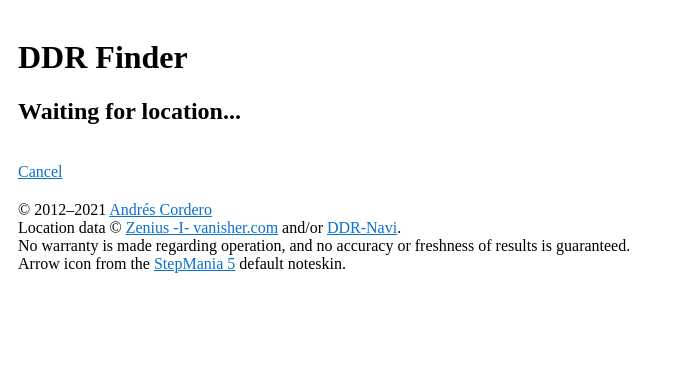
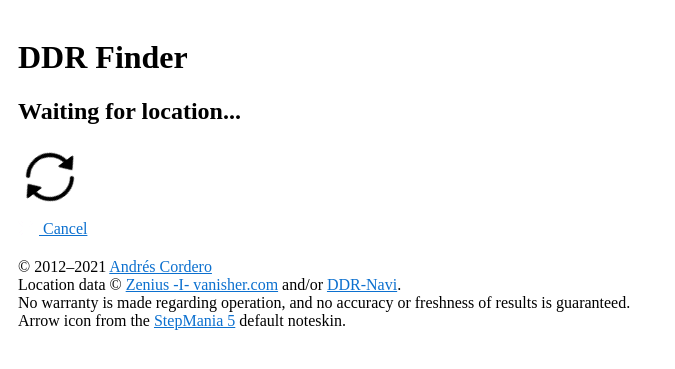
Before and after one commit to Andrew67/ddr-finder, a PHP site: page /locator.html in a window 1280 px wide. Shown: the top 369 px of the page, without its empty margins (0-675 px from the left). Run offline with PHP 8.4, Linux system fonts and the light colour scheme; some libraries are stand-ins or nearby versions.

Commit message:
Replace icon font usages with Bootstrap Icon SVGs. Fix metroui build process to avoid self-duplication. Resolves #18

```diff
--- a/package.json
+++ b/package.json
@@ -23,8 +23,8 @@
     "purgecss": "^4.0.3"
   },
   "scripts": {
-    "unzip:metroui": "unzip metroui.zip -d web/",
-    "purgecss:metroui": "purgecss --css web/metroui/css/modern*.css --content web/metroui/js/accordion.js web/*.html web/js/*.js --output web/metroui/css/purged",
+    "unzip:metroui": "unzip -o metroui.zip -d web/",
+    "purgecss:metroui": "purgecss --css web/metroui/css/modern.css web/metroui/css/modern-responsive.css --content web/metroui/js/accordion.js web/*.html web/js/*.js --output web/metroui/css/purged",
     "minify:metroui": "minify web/metroui/css/purged/modern*.css > web/metroui/css/modern.min.css",
     "build:metroui": "npm run unzip:metroui && mkdir -p web/metroui/css/purged && npm run purgecss:metroui && npm run minify:metroui",
     "copy:jquery": "cp node_modules/jquery/dist/jquery.min.js web/js/",
--- a/web/css/custom.css
+++ b/web/css/custom.css
@@ -37,6 +37,21 @@ body {
     margin-bottom: 10px;
 }
 
+.loading-img {
+    filter: invert(1);
+    margin-bottom: 5px;
+}
+
+.arcade-has-ddr-value {
+    position: relative;
+    top: .125em;
+}
+
+/* Convert SVGs that have built-in color to white */
+.filter-white {
+    filter: brightness(10);
+}
+
 /* Begin Metro UI CSS enhancements, overrides and backports */
 
 /* Override colors to increase contrast and pass Lighthouse/aXe tests */
@@ -49,6 +64,14 @@ body {
 }
 #ddrfinder.metrouicss .bg-color-orangeDark {
     background-color: #c0421b !important;
+}
+
+/* Align new SVG <img> icons in buttons */
+#ddrfinder.metrouicss .button > img,
+#ddrfinder.metrouicss button > img {
+    position: relative;
+    top: .125em;
+    margin-right: 5px;
 }
 
 /* Force open accordion entries and hide buttons on print */
@@ -88,7 +111,7 @@ body {
         transform: rotate(359deg);
     }
 }
-.icon-ani-spin {
+.ani-spin {
     -webkit-animation: ani-spin 1.5s linear infinite;
     animation: ani-spin 1.5s linear infinite;
 }
--- a/web/css/dark.css
+++ b/web/css/dark.css
@@ -39,10 +39,14 @@ body,
     border-color: rgba(255,255,255,.8);
 }
 
-.metrouicss .fg-color-red {
-    color: #ef9a9a !important;
+.loading-img {
+    filter: none;
 }
 
-.metrouicss .fg-color-green {
-    color: #a5d6a7 !important;
+.arcade-has-ddr-value.red {
+    filter: brightness(6);
 }
+
+.arcade-has-ddr-value.green {
+    filter: brightness(2) saturate(.5);
+}
--- a/web/js/locator.js
+++ b/web/js/locator.js
@@ -75,9 +75,14 @@ $(function () {
         return metadata[src].name;
     };
 
-    // Returns the classes for green checkmark on true, red cross on false.
+    // Returns the classes for green on true, red on false.
+    var green_red = function (value) {
+        return value ? 'green' : 'red';
+    };
+
+    // Returns the image path for the checkmark on true, cross on false.
     var checkmark_cross = function (value) {
-        return value ? 'icon-checkmark fg-color-green' : 'icon-cancel-2 fg-color-red';
+        return value ? 'images/check-lg.svg' : 'images/x-lg.svg';
     };
 
     // Geolocation error handler
@@ -128,7 +133,8 @@ $(function () {
                 arcade.find('.arcade-latitude').text(locations[i].lat.toFixed(5));
                 arcade.find('.arcade-longitude').text(locations[i].lng.toFixed(5));
                 arcade.find('.arcade-info-name').text(info_name(data.sources, locations[i].src));
-                arcade.find('.arcade-has-ddr-value').addClass(checkmark_cross(locations[i].hasDDR));
+                arcade.find('.arcade-has-ddr-value').attr('src', checkmark_cross(locations[i].hasDDR));
+                arcade.find('.arcade-has-ddr-value').addClass(green_red(locations[i].hasDDR));
                 arcade.find('.arcade-has-ddr-text').text(locations[i].hasDDR ? 'Yes' : 'No');
 
                 var mapsuffix = locations[i].lat + ',' + locations[i].lng + '(' + encodeURIComponent(locations[i].name) + ')';
--- a/web/locator.html
+++ b/web/locator.html
@@ -33,7 +33,7 @@
     <h2>Loading...</h2>
     <p>
         <a href="index.html" class="button bg-color-red fg-color-white">
-            <i class="icon-cancel-2" aria-hidden="true"></i> Cancel
+            <img src="images/x-lg.svg" alt="" width="16" height="16" class="filter-white"> Cancel
         </a>
     </p>
 </div>
@@ -43,10 +43,10 @@
     <p>Your web browser does not support the HTML5 Geolocation API!</p>
     <p>
         <a href="https://zenius-i-vanisher.com/" class="button bg-color-blueDark fg-color-white" target="_blank" rel="noopener">
-            <i class="icon-new-tab" aria-hidden="true"></i> Go to Zenius -I- vanisher.com Arcade Locations
+            <img src="images/box-arrow-up-right.svg" alt="" width="16" height="16"> Go to Zenius -I- vanisher.com Arcade Locations
         </a>
         <a href="https://www.ddr-navi.jp/" class="button bg-color-blueDark fg-color-white" target="_blank" rel="noopener">
-            <i class="icon-new-tab" aria-hidden="true"></i> Go to DDR-Navi
+            <img src="images/box-arrow-up-right.svg" alt="" width="16" height="16"> Go to DDR-Navi
         </a>
     </p>
 </div>
@@ -54,9 +54,9 @@
 <div id="message-waiting" class="message-hidden">
     <h2>Waiting for location...</h2>
     <p>
-        <i class="icon-loading icon-ani-spin icon-4x" aria-hidden="true"></i><br>
+        <img src="images/arrow-repeat.svg" alt="" width="64" height="64" class="loading-img ani-spin"><br>
         <a href="index.html" class="button bg-color-red fg-color-white">
-            <i class="icon-cancel-2" aria-hidden="true"></i> Cancel
+            <img src="images/x-lg.svg" alt="" width="16" height="16" class="filter-white"> Cancel
         </a>
     </p>
 </div>
@@ -66,7 +66,7 @@
     <p>Reload this page and make sure to allow location detection!</p>
     <p>
         <button onclick="location.reload()" class="bg-color-greenDark fg-color-white">
-            <i class="icon-loop" aria-hidden="true"></i> Reload
+            <img src="images/arrow-repeat.svg" alt="" width="16" height="16"> Reload
         </button>
     </p>
 </div>
@@ -76,13 +76,13 @@
     <p>Unable to locate your current position</p>
     <p>
         <button onclick="location.reload()" class="bg-color-greenDark fg-color-white">
-            <i class="icon-loop" aria-hidden="true"></i> Retry
+            <img src="images/arrow-repeat.svg" alt="" width="16" height="16"> Retry
         </button><br>
         <a href="https://zenius-i-vanisher.com/" class="button bg-color-blueDark fg-color-white" target="_blank" rel="noopener">
-            <i class="icon-new-tab" aria-hidden="true"></i> Go to Zenius -I- vanisher.com Arcade Locations
+            <img src="images/box-arrow-up-right.svg" alt="" width="16" height="16"> Go to Zenius -I- vanisher.com Arcade Locations
         </a>
         <a href="https://www.ddr-navi.jp/" class="button bg-color-blueDark fg-color-white" target="_blank" rel="noopener">
-            <i class="icon-new-tab" aria-hidden="true"></i> Go to DDR-Navi
+            <img src="images/box-arrow-up-right.svg" alt="" width="16" height="16"> Go to DDR-Navi
         </a>
     </p>
 </div>
@@ -90,9 +90,9 @@
 <div id="message-found-searching" class="message-hidden">
     <h2>Found you! Locating arcades...</h2>
     <p>
-        <i class="icon-loading icon-ani-spin icon-4x" aria-hidden="true"></i><br>
+        <img src="images/arrow-repeat.svg" alt="" width="64" height="64" class="loading-img ani-spin"><br>
         <a href="index.html" class="button bg-color-red fg-color-white">
-            <i class="icon-cancel-2" aria-hidden="true"></i> Cancel
+            <img src="images/x-lg.svg" alt="" width="16" height="16" class="filter-white"> Cancel
         </a>
     </p>
 </div>
@@ -102,13 +102,13 @@
     <p>Temporary error while attempting to load or process data from the database</p>
     <p>
         <button onclick="location.reload()" class="bg-color-greenDark fg-color-white">
-            <i class="icon-loop" aria-hidden="true"></i> Retry
+            <img src="images/arrow-repeat.svg" alt="" width="16" height="16"> Retry
         </button><br>
         <a href="https://zenius-i-vanisher.com/" class="button bg-color-blueDark fg-color-white" target="_blank" rel="noopener">
-            <i class="icon-new-tab" aria-hidden="true"></i> Go to Zenius -I- vanisher.com Arcade Locations
+            <img src="images/box-arrow-up-right.svg" alt="" width="16" height="16"> Go to Zenius -I- vanisher.com Arcade Locations
         </a>
         <a href="https://www.ddr-navi.jp/" class="button bg-color-blueDark fg-color-white" target="_blank" rel="noopener">
-            <i class="icon-new-tab" aria-hidden="true"></i> Go to DDR-Navi
+            <img src="images/box-arrow-up-right.svg" alt="" width="16" height="16"> Go to DDR-Navi
         </a>
     </p>
 </div>
@@ -133,7 +133,7 @@
                     <h3 class="arcade-city">City</h3>
                     <h4>Approximately <span class="arcade-distance">???</span> km away</h4>
                     <h4 class="arcade-has-ddr">DDR available:
-                        <i class="arcade-has-ddr-value" aria-hidden="true"></i>
+                        <img class="arcade-has-ddr-value" src="images/x-lg.svg" alt="" width="16" height="16">
                         <span class="arcade-has-ddr-text">???</span>
                     </h4>
                     <h5>
@@ -142,13 +142,13 @@
                     </h5>
                     <div class="arcade-action-buttons">
                         <a class="arcade-nav button bg-color-purple fg-color-white" href="#">
-                            <i class="icon-location-2" aria-hidden="true"></i> Navigate
+                            <img src="images/cursor-fill.svg" alt="" width="16" height="16"> Navigate
                         </a>
                         <a class="arcade-gmaps button bg-color-greenDark fg-color-white" target="_blank" rel="noopener">
-                            <i class="icon-location" aria-hidden="true"></i> Show in Google Maps
+                            <img src="images/geo-alt-fill.svg" alt="" width="16" height="16"> Show in Google Maps
                         </a><br>
                         <a class="arcade-info button bg-color-blueDark fg-color-white" target="_blank" rel="noopener">
-                            <i class="icon-new-tab" aria-hidden="true"></i> Info on <span class="arcade-info-name">???</span>
+                            <img src="images/box-arrow-up-right.svg" alt="" width="16" height="16"> Info on <span class="arcade-info-name">???</span>
                         </a>
                     </div>
                 </div>
@@ -162,13 +162,13 @@
         <p>Sorry! Try going back and selecting a different source database or check out the full websites.</p>
         <p>
             <button onclick="location.reload()" class="bg-color-greenDark fg-color-white">
-                <i class="icon-loop" aria-hidden="true"></i> Retry
+                <img src="images/arrow-repeat.svg" alt="" width="16" height="16"> Retry
             </button><br>
             <a href="https://zenius-i-vanisher.com/" class="button bg-color-blueDark fg-color-white" target="_blank" rel="noopener">
-                <i class="icon-new-tab" aria-hidden="true"></i> Go to Zenius -I- vanisher.com
+                <img src="images/box-arrow-up-right.svg" alt="" width="16" height="16"> Go to Zenius -I- vanisher.com
             </a><br>
             <a href="https://www.ddr-navi.jp/" class="button bg-color-blueDark fg-color-white" target="_blank" rel="noopener">
-                <i class="icon-new-tab" aria-hidden="true"></i> Go to DDR-Navi
+                <img src="images/box-arrow-up-right.svg" alt="" width="16" height="16"> Go to DDR-Navi
             </a>
         </p>
     </div>
```
Also changed, not shown: web/index.html (+4 -3 lines), web/js/index.js (+6 -2 lines), web/images/arrow-repeat.svg (added), web/images/box-arrow-up-right.svg (added), web/images/calculator-fill.svg (added), web/images/check-lg.svg (added), web/images/cursor-fill.svg (added), web/images/geo-alt-fill.svg (added), web/images/search.svg (added), web/images/x-lg.svg (added).
